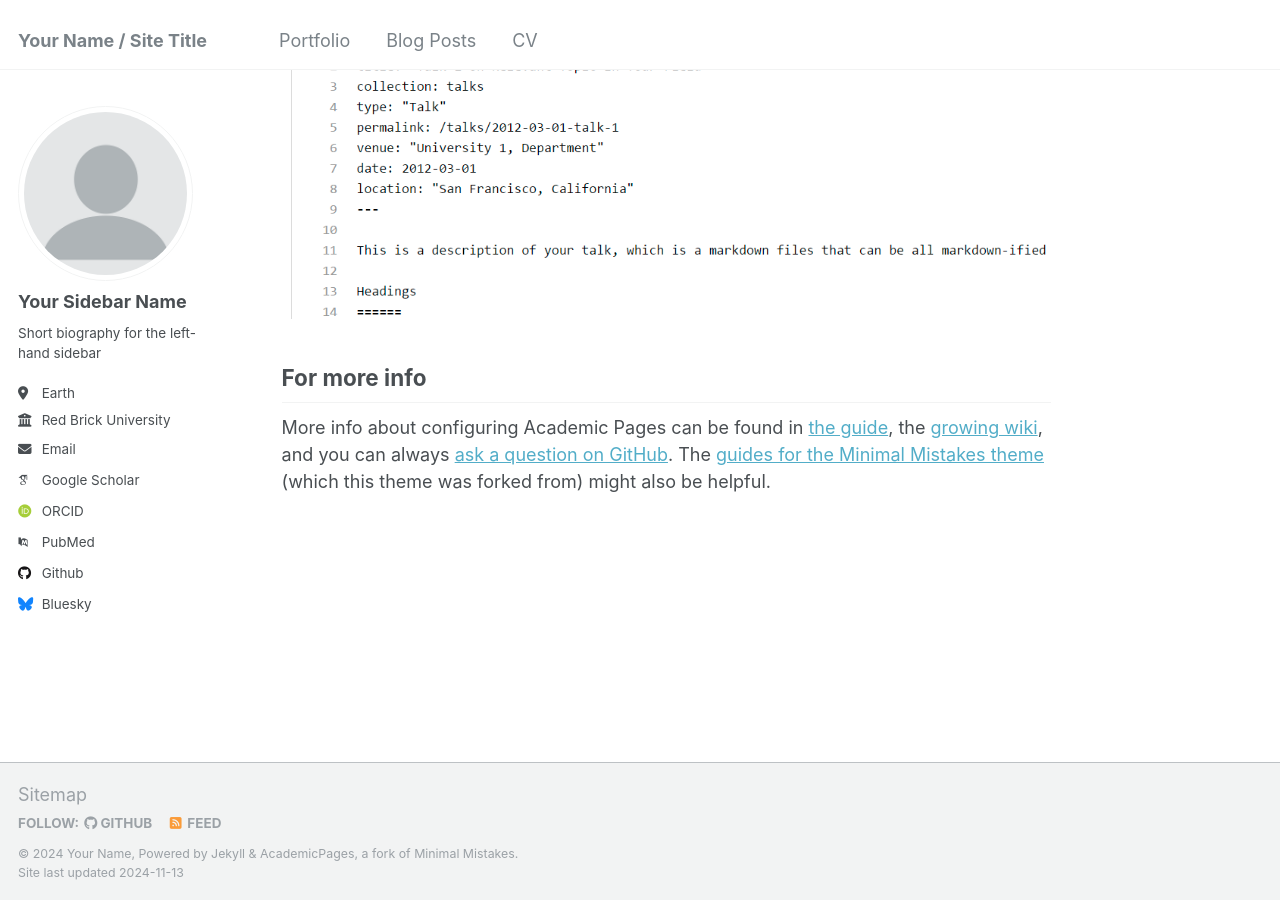
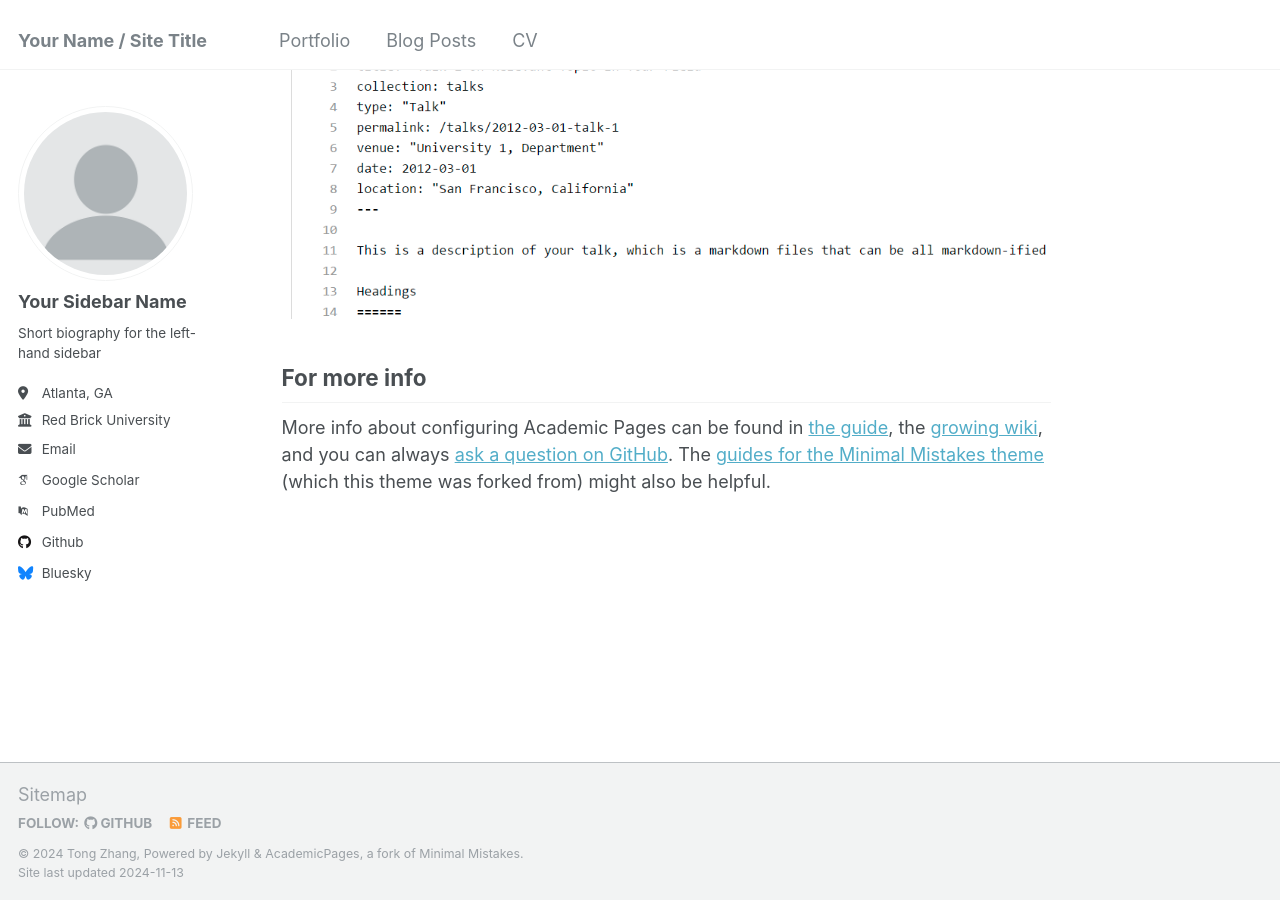
Before and after one commit to zt731/zt731.github.io, a Jekyll site: the page built from _pages/about.md, in a window 1280 px wide and 900 px high, scrolled down 2643 px. Built offline with Jekyll 4.4.1, drawn with Linux system fonts in a browser that asks for light colours; some web fonts are replaced.

Commit message:
Update _config.yml

```diff
--- a/_config.yml
+++ b/_config.yml
@@ -10,11 +10,11 @@
 locale                   : "en-US"
 title                    : "Your Name / Site Title"
 title_separator          : "-"
-name                     : &name "Your Name"
+name                     : &name "Tong Zhang"
 description              : &description "personal description"
-url                      : https://academicpages.github.io # the base hostname & protocol for your site e.g. "https://[your GitHub username].github.io"
+url                      : https://zt731.github.io # the base hostname & protocol for your site e.g. "https://[your GitHub username].github.io"
 baseurl                  : "" # the subpath of your site, e.g. "/blog"
-repository               : "academicpages/academicpages.github.io"
+repository               : "t731.github.io"
 
 # Site Author - The following control what appear as part of the author content on the side bar.
 #               If a field is blank the icon and link will not appear, otherwise it will be shown.
@@ -25,16 +25,16 @@ author:
   name             : "Your Sidebar Name"
   pronouns         : # example: "she/her"
   bio              : "Short biography for the left-hand sidebar"
-  location         : "Earth"
+  location         : "Atlanta, GA"
   employer         : "Red Brick University"
   uri              : # URL
-  email            : "none@example.org"
+  email            : "jangtong7.31@gmail.com"
 
   # Academic websites
   arxiv            : # URL - Update with the correct link to your profile
   googlescholar    : "https://scholar.google.com/citations?user=PS_CX0AAAAAJ"
   impactstory      : # URL
-  orcid            : "http://orcid.org/yourorcidurl"
+  #orcid            : "http://orcid.org/yourorcidurl"
   semantic         : # URL
   pubmed           : "https://www.ncbi.nlm.nih.gov/pubmed/?term=john+snow"
   researchgate     : # URL
```
